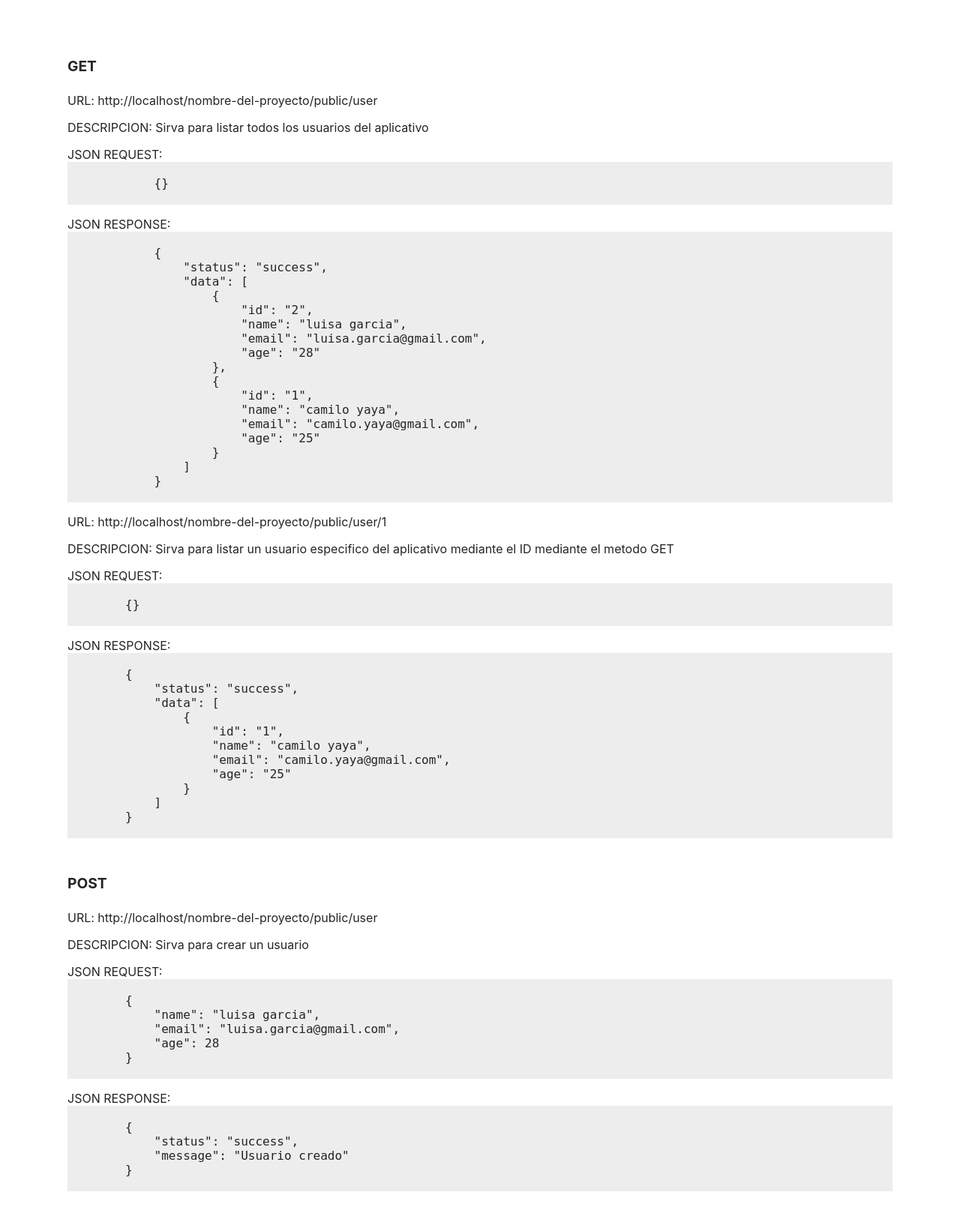
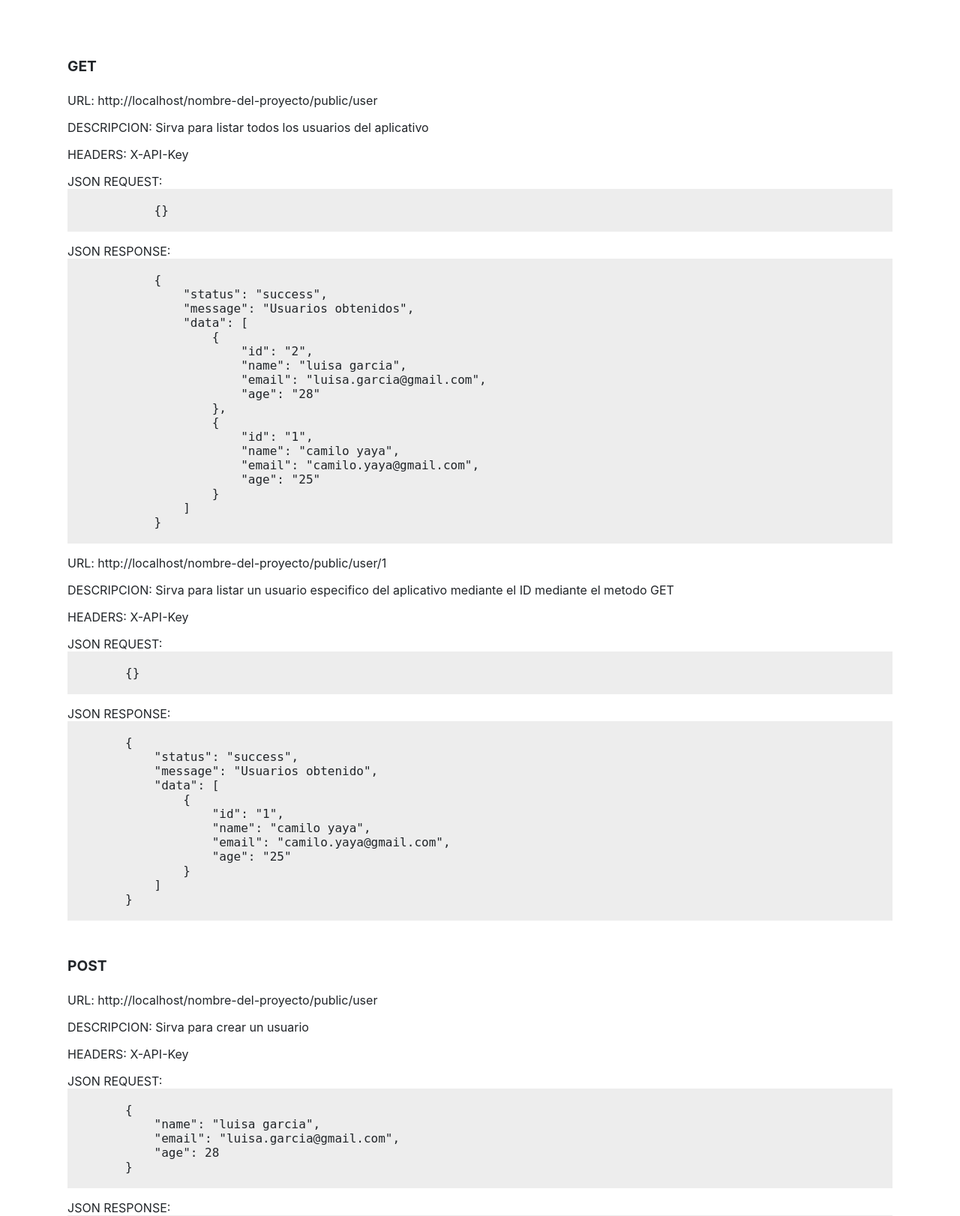
Before and after one commit to CamiloYaya-dev/nexus_backend, a CodeIgniter 4 app: the page made by app/Views/welcome_message.php in a window 1280 px wide. Shown: the part 284-1906 px from the top of the page at 75% size. Run offline with PHP 8.4 and a stand-in for CodeIgniter, Linux system fonts and the light colour scheme; the template is opened without the code that fills it, so the values that code supplies are empty; some libraries are stand-ins or nearby versions.

Commit message:
Corrigiendo información en welcome

```diff
--- a/app/Views/welcome_message.php
+++ b/app/Views/welcome_message.php
@@ -43,6 +43,8 @@
 
     <p>DESCRIPCION: Sirva para listar todos los usuarios del aplicativo</p>
 
+    <p>HEADERS: X-API-Key</p>
+
     <p>JSON REQUEST:
         <code>
             {}
@@ -53,6 +55,7 @@
         <code>
             {
                 "status": "success",
+                "message": "Usuarios obtenidos",
                 "data": [
                     {
                         "id": "2",
@@ -75,6 +78,8 @@
 
     <p>DESCRIPCION: Sirva para listar un usuario especifico del aplicativo mediante el ID mediante el metodo GET</p>
 
+    <p>HEADERS: X-API-Key</p>
+
     <p>JSON REQUEST:
         <code>
         {}
@@ -85,6 +90,7 @@
         <code>
         {
             "status": "success",
+            "message": "Usuarios obtenido",
             "data": [
                 {
                     "id": "1",
@@ -102,6 +108,8 @@
     <p>URL: http://localhost/nombre-del-proyecto/public/user</p>
 
     <p>DESCRIPCION: Sirva para crear un usuario</p>
+
+    <p>HEADERS: X-API-Key</p>
 
     <p>JSON REQUEST:
         <code>
@@ -128,6 +136,8 @@
 
     <p>DESCRIPCION: Sirva para actualizar un usuario mediante el ID mediante el metodo PUT</p>
 
+    <p>HEADERS: X-API-Key</p>
+
     <p>JSON REQUEST:
         <code>
         {
@@ -152,6 +162,8 @@
     <p>URL: http://localhost/nombre-del-proyecto/public/user/5</p>
 
     <p>DESCRIPCION: Sirva para eliminar un usuario mediante el ID mediante el metodo DELETE</p>
+
+    <p>HEADERS: X-API-Key</p>
 
     <p>JSON REQUEST:
         <code>
```
